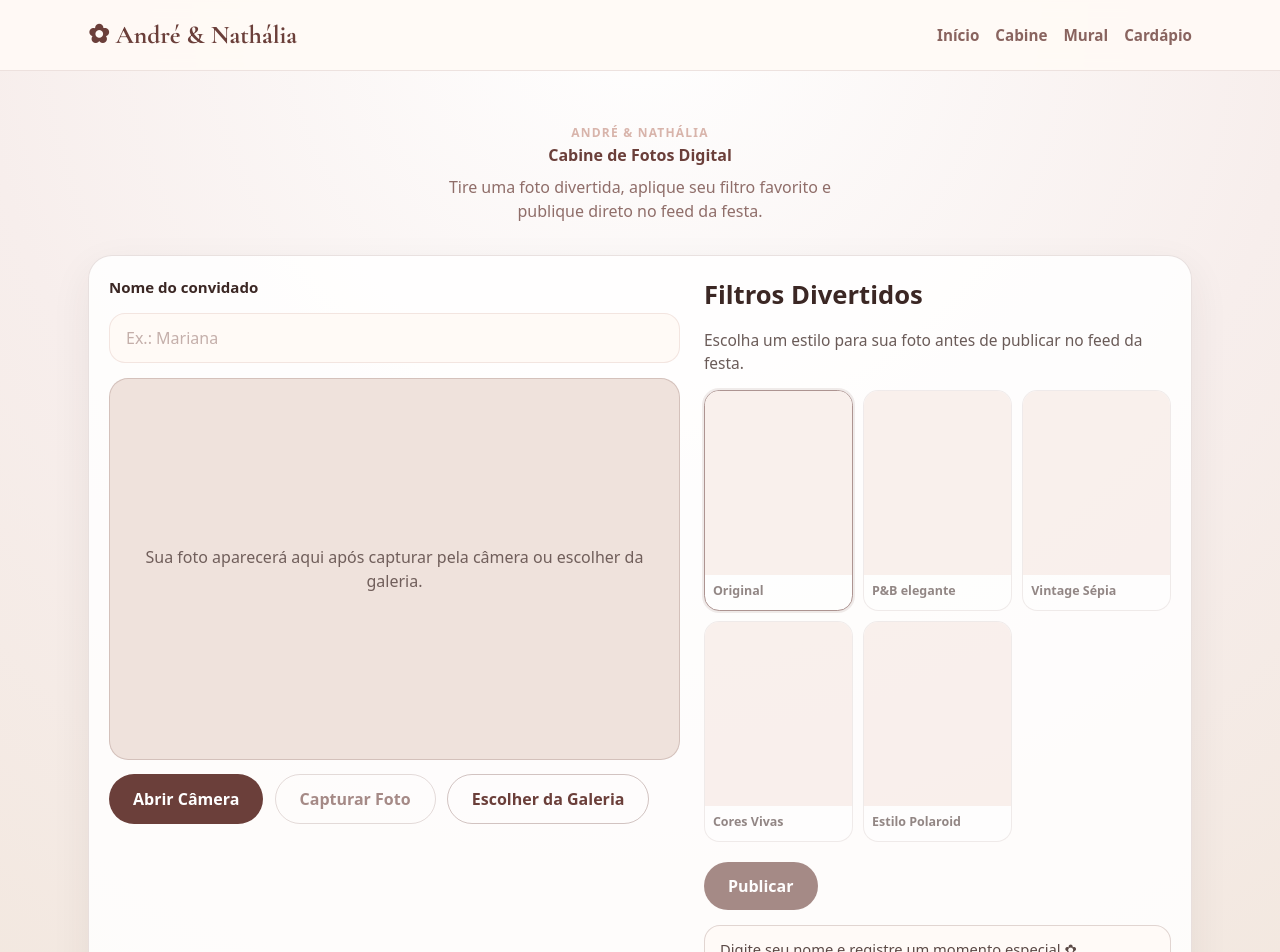
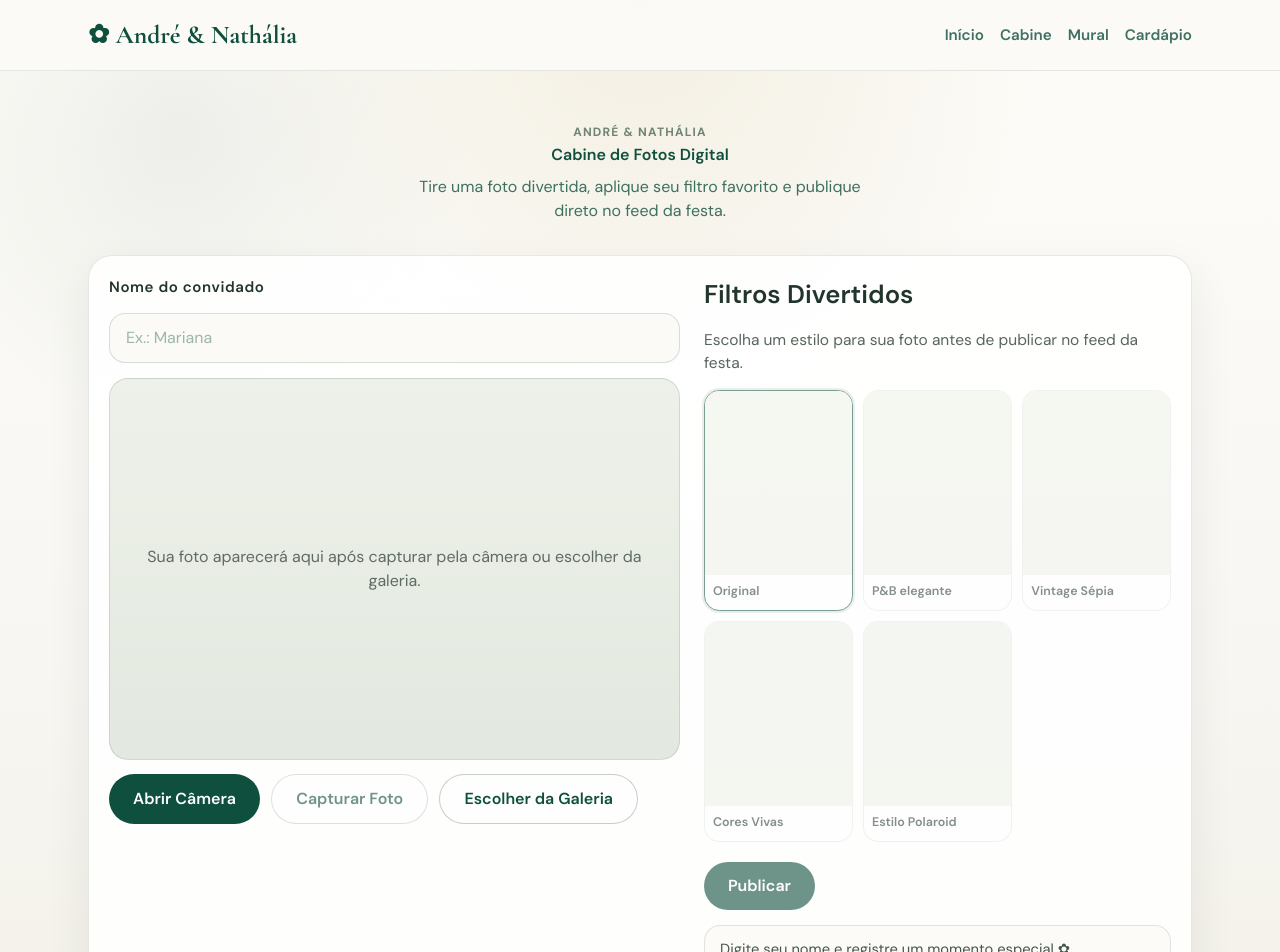
Before and after one commit to Andreviga/fotoscasamento, a Next.js app: page /fotos in a window 1280 px wide. Shown: the top 952 px of the page. Built offline with nearby package versions, Linux system fonts and the light colour scheme; no server answers; the database is empty.

Commit message:
feat: apply green wedding theme across site

```diff
--- a/src/app/globals.css
+++ b/src/app/globals.css
@@ -12,11 +12,11 @@ html {
 
 body {
   min-height: 100vh;
-  background-color: #fffaf6;
+  background-color: #fbfaf7;
 }
 
 ::selection {
-  background: rgba(180, 125, 117, 0.18);
+  background: rgba(111, 132, 117, 0.24);
 }
 
 @layer base {
@@ -50,11 +50,11 @@ body {
   }
 
   .section-kicker {
-    @apply text-xs uppercase tracking-[0.3em] text-wine/60;
+    @apply text-xs uppercase tracking-[0.3em] text-wine/70;
   }
 
   .section-subtitle {
-    @apply mx-auto mt-3 max-w-3xl text-sm leading-7 text-wine/75;
+    @apply mx-auto mt-3 max-w-3xl text-sm leading-7 text-wine/80;
   }
 
   .btn {
@@ -66,11 +66,11 @@ body {
   }
 
   .btn--outline {
-    @apply border border-rose/40 bg-transparent text-wine hover:border-roseDeep hover:bg-white/60;
+    @apply border border-roseDeep/40 bg-white/50 text-wine hover:border-roseDeep hover:bg-white/80;
   }
 
   .chip {
-    @apply rounded-full border border-rose/30 px-3 py-1.5 text-xs font-medium text-wine/80 transition;
+    @apply rounded-full border border-roseDeep/25 bg-white/60 px-3 py-1.5 text-xs font-medium text-wine/80 transition;
   }
 
   .chip--active {
@@ -78,7 +78,7 @@ body {
   }
 
   .input-elegant {
-    @apply w-full rounded-[22px] border border-rose/30 bg-ivory/80 px-4 py-3 text-sm text-cocoa outline-none transition placeholder:text-wine/45 focus:border-roseDeep focus:bg-white;
+    @apply w-full rounded-[22px] border border-roseDeep/25 bg-ivory/90 px-4 py-3 text-sm text-cocoa outline-none transition placeholder:text-wine/50 focus:border-gold focus:bg-white;
   }
 
   .romantic-shell {
@@ -86,7 +86,7 @@ body {
   }
 
   .romantic-panel {
-    @apply rounded-[32px] border border-white/70 bg-white/80 shadow-soft backdrop-blur;
+    @apply rounded-[32px] border border-[#e7e1d4] bg-white/80 shadow-soft backdrop-blur;
   }
 
   .romantic-button {
@@ -94,15 +94,15 @@ body {
   }
 
   .romantic-button-secondary {
-    @apply inline-flex items-center justify-center rounded-full border border-rose/40 bg-transparent px-5 py-3 text-sm font-semibold text-wine transition hover:border-roseDeep hover:bg-white/60;
+    @apply inline-flex items-center justify-center rounded-full border border-roseDeep/40 bg-white/40 px-5 py-3 text-sm font-semibold text-wine transition hover:border-roseDeep hover:bg-white/80;
   }
 
   .romantic-input {
-    @apply w-full rounded-[22px] border border-rose/30 bg-ivory/80 px-4 py-3 text-sm text-cocoa outline-none transition placeholder:text-wine/45 focus:border-roseDeep focus:bg-white;
+    @apply w-full rounded-[22px] border border-roseDeep/25 bg-ivory/90 px-4 py-3 text-sm text-cocoa outline-none transition placeholder:text-wine/50 focus:border-gold focus:bg-white;
   }
 
   .hero-haze {
-    @apply pointer-events-none absolute inset-x-0 top-0 -z-10 h-[28rem] bg-[radial-gradient(circle_at_top,rgba(212,180,131,0.24),transparent_38%),radial-gradient(circle_at_12%_22%,rgba(216,180,171,0.22),transparent_22%),radial-gradient(circle_at_82%_16%,rgba(180,125,117,0.12),transparent_18%)];
+    @apply pointer-events-none absolute inset-x-0 top-0 -z-10 h-[28rem] bg-[radial-gradient(circle_at_top,rgba(201,179,126,0.26),transparent_38%),radial-gradient(circle_at_12%_22%,rgba(111,132,117,0.18),transparent_22%),radial-gradient(circle_at_82%_16%,rgba(15,79,61,0.12),transparent_18%)];
   }
 
   .mural-columns {
--- a/src/app/layout.tsx
+++ b/src/app/layout.tsx
@@ -1,5 +1,5 @@
 import type { Metadata } from 'next';
-import { Cormorant_Garamond, Manrope } from 'next/font/google';
+import { Cormorant_Garamond, DM_Sans } from 'next/font/google';
 import './globals.css';
 
 const romance = Cormorant_Garamond({
@@ -8,7 +8,7 @@ const romance = Cormorant_Garamond({
   variable: '--font-romance'
 });
 
-const clean = Manrope({
+const clean = DM_Sans({
   subsets: ['latin'],
   weight: ['400', '500', '600', '700'],
   variable: '--font-clean'
--- a/styles/globals.css
+++ b/styles/globals.css
@@ -1,23 +1,29 @@
-@import url('https://fonts.googleapis.com/css2?family=Cormorant+Garamond:wght@500;600;700&family=Inter:wght@400;500;600;700&display=swap');
+@import url('https://fonts.googleapis.com/css2?family=Cormorant+Garamond:wght@500;600;700&family=DM+Sans:wght@400;500;600;700&display=swap');
 
 @tailwind base;
 @tailwind components;
 @tailwind utilities;
 
 :root {
-  --color-blush: #f7eeec;
-  --color-rose: #d8b4ab;
-  --color-wine: #6b3f3a;
-  --color-ivory: #fffaf6;
-  --color-cocoa: #3b2724;
-  --color-linen: #f3e7e2;
+  --color-blush: #f7f6f2;
+  --color-rose: #cfdacd;
+  --color-rose-deep: #6f8475;
+  --color-wine: #0f4f3d;
+  --color-ivory: #fbfaf7;
+  --color-cocoa: #22352c;
+  --color-linen: #ebe7dc;
+  --color-gold: #c9b37e;
 }
 
 @layer base {
   html,
   body {
     @apply bg-blush text-wine font-sans antialiased;
-    background-image: radial-gradient(circle at top, #fff 0%, #f7eeec 45%, #f0e4d8 100%);
+    background-image:
+      radial-gradient(circle at top, rgba(201, 179, 126, 0.18), transparent 28%),
+      radial-gradient(circle at 14% 10%, rgba(111, 132, 117, 0.1), transparent 18%),
+      linear-gradient(180deg, #fdfcf8 0%, #f7f6f2 52%, #efecdf 100%);
+    font-family: 'DM Sans', sans-serif;
     min-height: 100vh;
   }
 
@@ -45,7 +51,11 @@
   }
 
   .hero-haze {
-    @apply absolute inset-0 -top-16 z-0 bg-gradient-to-b from-rose/5 to-transparent pointer-events-none;
+    @apply absolute inset-0 -top-16 z-0 pointer-events-none;
+    background:
+      radial-gradient(circle at top, rgba(201, 179, 126, 0.18), transparent 28%),
+      radial-gradient(circle at 12% 18%, rgba(111, 132, 117, 0.12), transparent 20%),
+      radial-gradient(circle at 88% 12%, rgba(15, 79, 61, 0.08), transparent 16%);
   }
 
   .section-header {
@@ -53,23 +63,23 @@
   }
 
   .section-kicker {
-    @apply inline-block text-xs font-bold uppercase tracking-widest text-rose;
+    @apply inline-block text-xs font-bold uppercase tracking-widest text-roseDeep;
   }
 
   .section-subtitle {
-    @apply mx-auto mt-2 max-w-md text-base text-wine/75;
+    @apply mx-auto mt-2 max-w-md text-base text-wine/80;
   }
 
   .romantic-panel {
-    @apply rounded-3xl border border-rose/20 bg-white/85 shadow-soft backdrop-blur-sm;
+    @apply rounded-3xl border border-[#e6dfd1] bg-white/90 shadow-soft backdrop-blur-sm;
   }
 
   .romantic-card {
-    @apply rounded-2xl border border-rose/15 bg-white/75 p-5 shadow-sm;
+    @apply rounded-2xl border border-roseDeep/20 bg-white/80 p-5 shadow-sm;
   }
 
   .input-elegant {
-    @apply w-full rounded-2xl border border-rose/30 bg-ivory px-4 py-3 text-base text-wine placeholder:text-wine/40 focus:outline-none focus:ring-2 focus:ring-rose/40;
+    @apply w-full rounded-2xl border border-roseDeep/25 bg-ivory px-4 py-3 text-base text-wine placeholder:text-wine/40 focus:outline-none focus:ring-2 focus:ring-gold/40;
   }
 
   .btn {
@@ -77,11 +87,11 @@
   }
 
   .btn--primary {
-    @apply bg-wine text-white hover:bg-roseDeep disabled:opacity-60 disabled:cursor-not-allowed;
+    @apply bg-wine text-white hover:bg-cocoa disabled:opacity-60 disabled:cursor-not-allowed;
   }
 
   .btn--outline {
-    @apply border border-wine/30 text-wine hover:bg-wine/5 disabled:opacity-60 disabled:cursor-not-allowed;
+    @apply border border-roseDeep/40 bg-white/40 text-wine hover:bg-white/80 disabled:opacity-60 disabled:cursor-not-allowed;
   }
 
   .mural-columns {
@@ -97,9 +107,9 @@
   position: sticky;
   top: 0;
   z-index: 80;
-  border-bottom: 1px solid rgba(107, 63, 58, 0.12);
-  background: rgba(255, 250, 246, 0.92);
-  backdrop-filter: blur(8px);
+  border-bottom: 1px solid rgba(111, 132, 117, 0.16);
+  background: rgba(251, 250, 247, 0.94);
+  backdrop-filter: blur(12px);
 }
 
 .site-header__inner {
@@ -126,7 +136,7 @@
 }
 
 .site-nav__link {
-  color: rgba(107, 63, 58, 0.8);
+  color: rgba(15, 79, 61, 0.8);
   text-decoration: none;
   font-size: 0.95rem;
   font-weight: 600;
@@ -148,24 +158,24 @@
 }
 
 .btn--ghost {
-  border: 1px dashed rgba(107, 63, 58, 0.4);
+  border: 1px dashed rgba(111, 132, 117, 0.45);
   background: transparent;
   color: var(--color-wine);
 }
 
 .btn--ghost:hover {
-  background: rgba(107, 63, 58, 0.06);
+  background: rgba(15, 79, 61, 0.05);
 }
 
 .photo-booth {
   display: grid;
   grid-template-columns: 1.1fr 0.9fr;
   gap: 1.5rem;
-  border: 1px solid rgba(107, 63, 58, 0.15);
+  border: 1px solid rgba(111, 132, 117, 0.18);
   border-radius: 1.5rem;
   padding: 1.25rem;
-  background: rgba(255, 255, 255, 0.84);
-  box-shadow: 0 14px 40px rgba(59, 39, 36, 0.07);
+  background: rgba(255, 255, 255, 0.88);
+  box-shadow: 0 18px 44px rgba(34, 53, 44, 0.08);
 }
 
 .photo-booth__left,
@@ -179,14 +189,15 @@
   color: var(--color-cocoa);
   font-weight: 600;
   font-size: 0.94rem;
+  letter-spacing: 0.04em;
 }
 
 .camera-stage {
   min-height: 380px;
   border-radius: 1.2rem;
-  border: 1px solid rgba(107, 63, 58, 0.2);
+  border: 1px solid rgba(111, 132, 117, 0.22);
   overflow: hidden;
-  background: #efe2dc;
+  background: linear-gradient(180deg, #eef1e9 0%, #e3e9e0 100%);
 }
 
 .camera-stage__media {
@@ -203,7 +214,7 @@
   align-items: center;
   justify-content: center;
   text-align: center;
-  color: rgba(59, 39, 36, 0.7);
+  color: rgba(34, 53, 44, 0.7);
   padding: 1.5rem;
 }
 
@@ -221,7 +232,7 @@
 
 .panel-subtitle {
   margin: 0;
-  color: rgba(59, 39, 36, 0.76);
+  color: rgba(34, 53, 44, 0.76);
   font-size: 0.97rem;
 }
 
@@ -233,7 +244,7 @@
 
 .filter-card {
   background: #fff;
-  border: 1px solid rgba(107, 63, 58, 0.18);
+  border: 1px solid rgba(111, 132, 117, 0.18);
   border-radius: 0.95rem;
   padding: 0;
   overflow: hidden;
@@ -243,12 +254,12 @@
 
 .filter-card:hover {
   transform: translateY(-2px);
-  box-shadow: 0 10px 20px rgba(59, 39, 36, 0.08);
+  box-shadow: 0 12px 24px rgba(34, 53, 44, 0.08);
 }
 
 .filter-card--active {
   border-color: var(--color-wine);
-  box-shadow: 0 0 0 2px rgba(107, 63, 58, 0.18);
+  box-shadow: 0 0 0 2px rgba(15, 79, 61, 0.16);
 }
 
 .filter-card:disabled {
@@ -264,7 +275,7 @@
 }
 
 .filter-card__thumb--empty {
-  background: #f5e6df;
+  background: #edf1e7;
 }
 
 .filter-card__label {
@@ -282,11 +293,11 @@
 
 .status-message {
   margin: 0;
-  border: 1px solid rgba(107, 63, 58, 0.2);
-  background: rgba(255, 250, 246, 0.72);
+  border: 1px solid rgba(111, 132, 117, 0.2);
+  background: rgba(251, 250, 247, 0.78);
   border-radius: 1rem;
   padding: 0.75rem 0.95rem;
-  color: rgba(59, 39, 36, 0.84);
+  color: rgba(34, 53, 44, 0.84);
   font-size: 0.92rem;
 }
 
@@ -303,11 +314,11 @@
 }
 
 .empty-state-panel {
-  border: 1px dashed rgba(107, 63, 58, 0.35);
+  border: 1px dashed rgba(111, 132, 117, 0.4);
   border-radius: 1rem;
-  background: rgba(255, 250, 246, 0.76);
+  background: rgba(251, 250, 247, 0.76);
   padding: 1.15rem;
-  color: rgba(59, 39, 36, 0.82);
+  color: rgba(34, 53, 44, 0.82);
 }
 
 .photo-feed-grid {
@@ -319,10 +330,10 @@
   break-inside: avoid;
   margin-bottom: 0.9rem;
   background: #fff;
-  border: 1px solid rgba(107, 63, 58, 0.15);
+  border: 1px solid rgba(111, 132, 117, 0.16);
   border-radius: 1rem;
   overflow: hidden;
-  box-shadow: 0 9px 24px rgba(59, 39, 36, 0.07);
+  box-shadow: 0 12px 28px rgba(34, 53, 44, 0.08);
 }
 
 .photo-feed-card__image {
@@ -343,7 +354,7 @@
 
 .photo-feed-card__content p {
   margin: 0.35rem 0 0;
-  color: rgba(59, 39, 36, 0.72);
+  color: rgba(34, 53, 44, 0.72);
   font-size: 0.88rem;
 }
 
@@ -359,10 +370,10 @@
 
 .menu-card {
   background: rgba(255, 255, 255, 0.88);
-  border: 1px solid rgba(107, 63, 58, 0.16);
+  border: 1px solid rgba(111, 132, 117, 0.18);
   border-radius: 1.2rem;
   padding: 1.1rem;
-  box-shadow: 0 12px 26px rgba(59, 39, 36, 0.07);
+  box-shadow: 0 14px 28px rgba(34, 53, 44, 0.08);
 }
 
 .menu-card__header h2 {
@@ -373,7 +384,7 @@
 
 .menu-card__header p {
   margin: 0.35rem 0 0;
-  color: rgba(59, 39, 36, 0.72);
+  color: rgba(34, 53, 44, 0.72);
   font-size: 0.93rem;
 }
 
@@ -386,7 +397,7 @@
 }
 
 .menu-list__item {
-  border-top: 1px dashed rgba(107, 63, 58, 0.2);
+  border-top: 1px dashed rgba(111, 132, 117, 0.24);
   padding-top: 0.75rem;
 }
 
@@ -404,7 +415,7 @@
 .menu-list__item p {
   margin: 0.3rem 0 0;
   font-size: 0.9rem;
-  color: rgba(59, 39, 36, 0.76);
+  color: rgba(34, 53, 44, 0.76);
   line-height: 1.45;
 }
 
```
Also changed, not shown: src/app/page.tsx (+13 -6 lines), tailwind.config.ts (+13 -13 lines).
